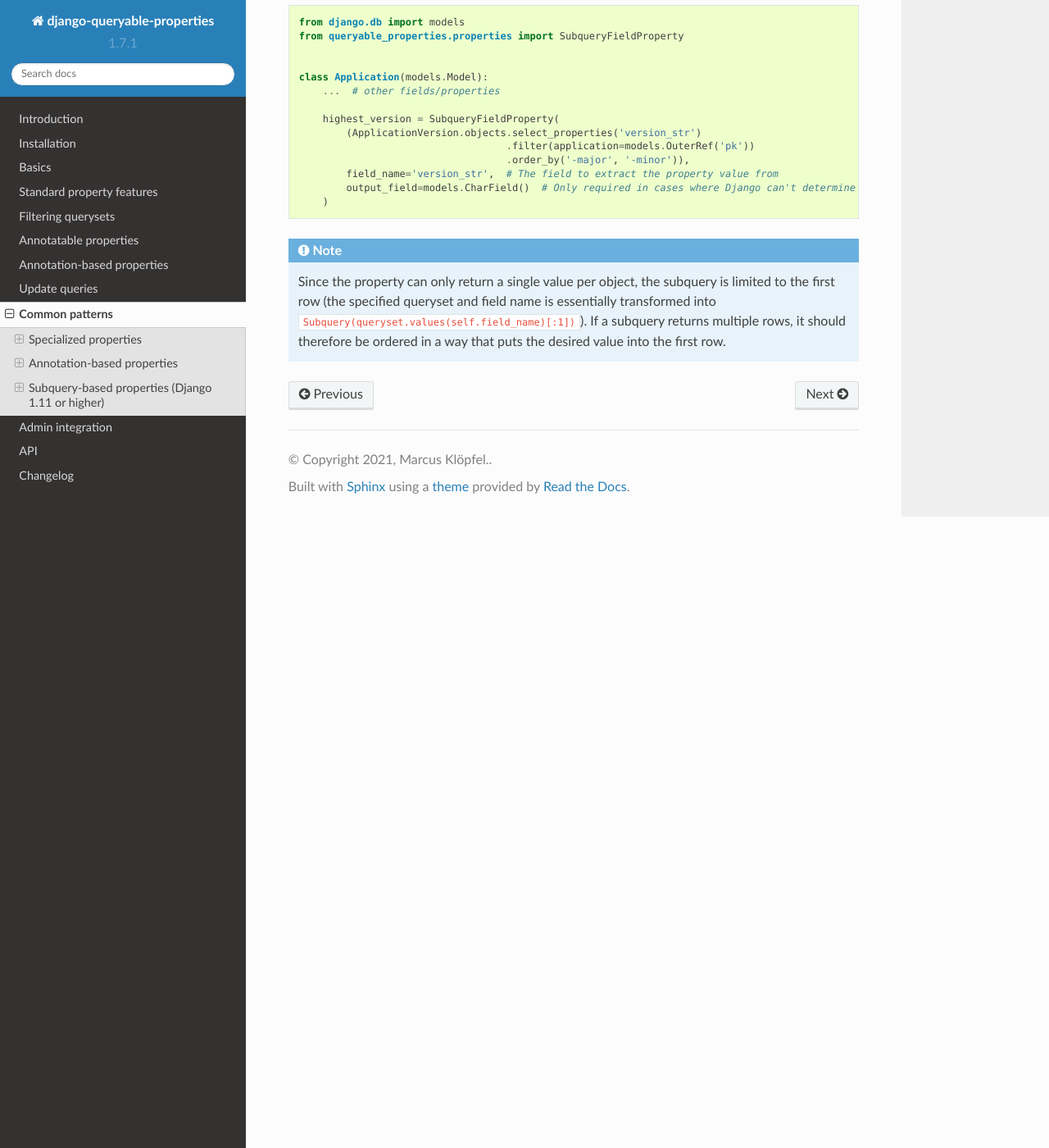
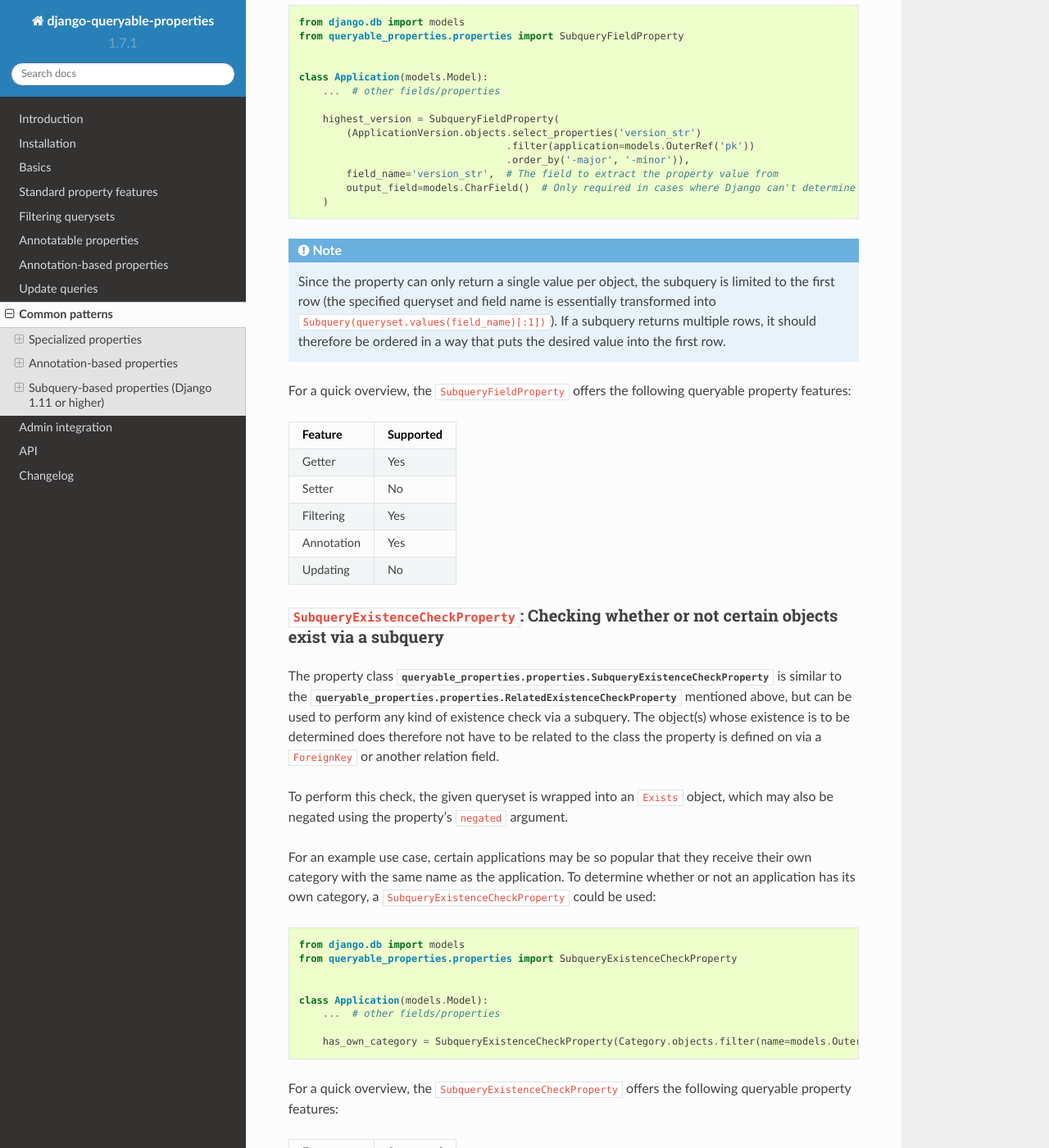
Before and after one commit to W1ldPo1nter/django-queryable-properties, a Sphinx documentation site: the page built from docs/common.rst, in a window 1280 px wide and 1400 px high, scrolled down 13442 px. Shown: the whole window at 82% size. Built offline with Sphinx 7.4.7 and the Read the Docs theme 2.0.0, drawn with Linux system fonts in a browser that asks for light colours; some of the changed text lies outside the part shown.

Commit message:
Added documentation for the SubqueryExistenceCheckProperty

```diff
--- a/docs/common.rst
+++ b/docs/common.rst
@@ -604,7 +604,7 @@
 .. _in-subquery: https://docs.djangoproject.com/en/stable/ref/models/querysets/#in
 
 .. note::
-   The query paths passed to ``RelatedExistenceCheckProperty`` may also refer to another queryable propertie as long as
+   The query paths passed to ``RelatedExistenceCheckProperty`` may also refer to another queryable property as long as
    this property allows filtering with the ``isnull`` lookup.
 
 .. note::
@@ -686,7 +686,65 @@
 
 .. note::
    Since the property can only return a single value per object, the subquery is limited to the first row (the
-   specified queryset and field name is essentially transformed into
-   ``Subquery(queryset.values(self.field_name)[:1])``).
+   specified queryset and field name is essentially transformed into ``Subquery(queryset.values(field_name)[:1])``).
    If a subquery returns multiple rows, it should therefore be ordered in a way that puts the desired value into the
    first row.
+
+For a quick overview, the ``SubqueryFieldProperty`` offers the following queryable property features:
+
++------------+-----------+
+| Feature    | Supported |
++============+===========+
+| Getter     | Yes       |
++------------+-----------+
+| Setter     | No        |
++------------+-----------+
+| Filtering  | Yes       |
++------------+-----------+
+| Annotation | Yes       |
++------------+-----------+
+| Updating   | No        |
++------------+-----------+
+
+``SubqueryExistenceCheckProperty``: Checking whether or not certain objects exist via a subquery
+^^^^^^^^^^^^^^^^^^^^^^^^^^^^^^^^^^^^^^^^^^^^^^^^^^^^^^^^^^^^^^^^^^^^^^^^^^^^^^^^^^^^^^^^^^^^^^^^
+
+The property class :class:`queryable_properties.properties.SubqueryExistenceCheckProperty` is similar to the
+:class:`queryable_properties.properties.RelatedExistenceCheckProperty` mentioned above, but can be used to perform
+any kind of existence check via a subquery.
+The object(s) whose existence is to be determined does therefore not have to be related to the class the property is
+defined on via a ``ForeignKey`` or another relation field.
+
+To perform this check, the given queryset is wrapped into an ``Exists`` object, which may also be negated using the
+property's ``negated`` argument.
+
+For an example use case, certain applications may be so popular that they receive their own category with the same
+name as the application.
+To determine whether or not an application has its own category, a ``SubqueryExistenceCheckProperty`` could be used:
+
+.. code-block:: python
+
+    from django.db import models
+    from queryable_properties.properties import SubqueryExistenceCheckProperty
+
+
+    class Application(models.Model):
+        ...  # other fields/properties
+
+        has_own_category = SubqueryExistenceCheckProperty(Category.objects.filter(name=models.OuterRef('name')))
+
+For a quick overview, the ``SubqueryExistenceCheckProperty`` offers the following queryable property features:
+
++------------+-----------+
+| Feature    | Supported |
++============+===========+
+| Getter     | Yes       |
++------------+-----------+
+| Setter     | No        |
++------------+-----------+
+| Filtering  | Yes       |
++------------+-----------+
+| Annotation | Yes       |
++------------+-----------+
+| Updating   | No        |
++------------+-----------+
```
